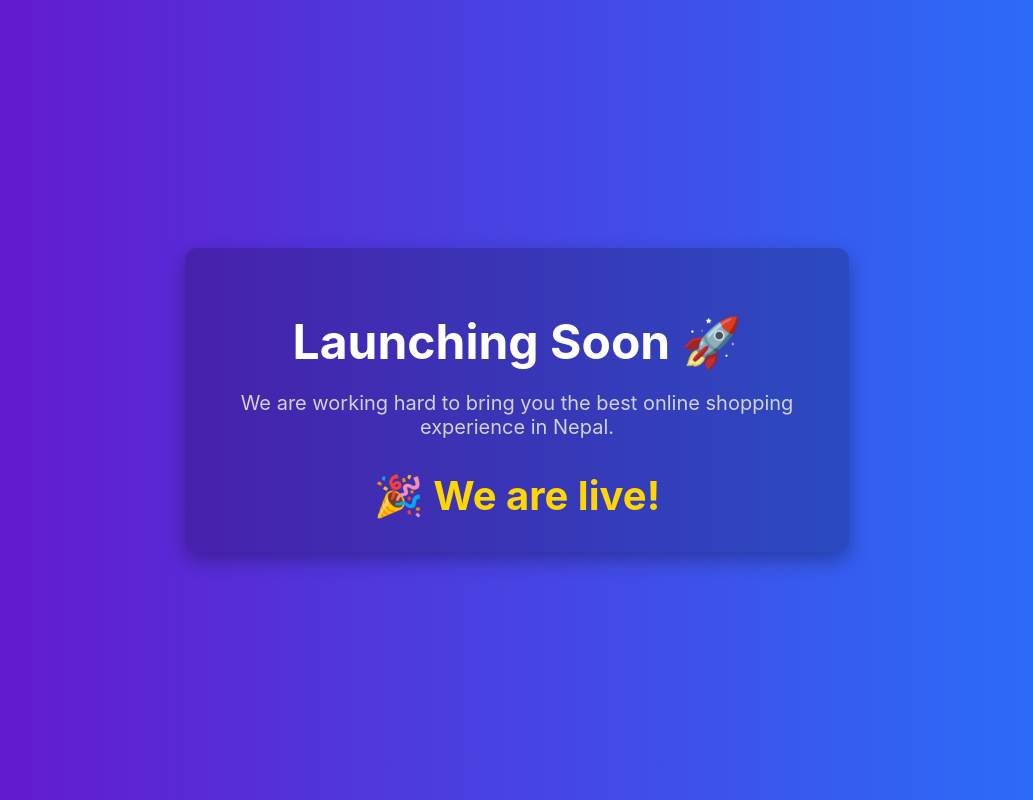
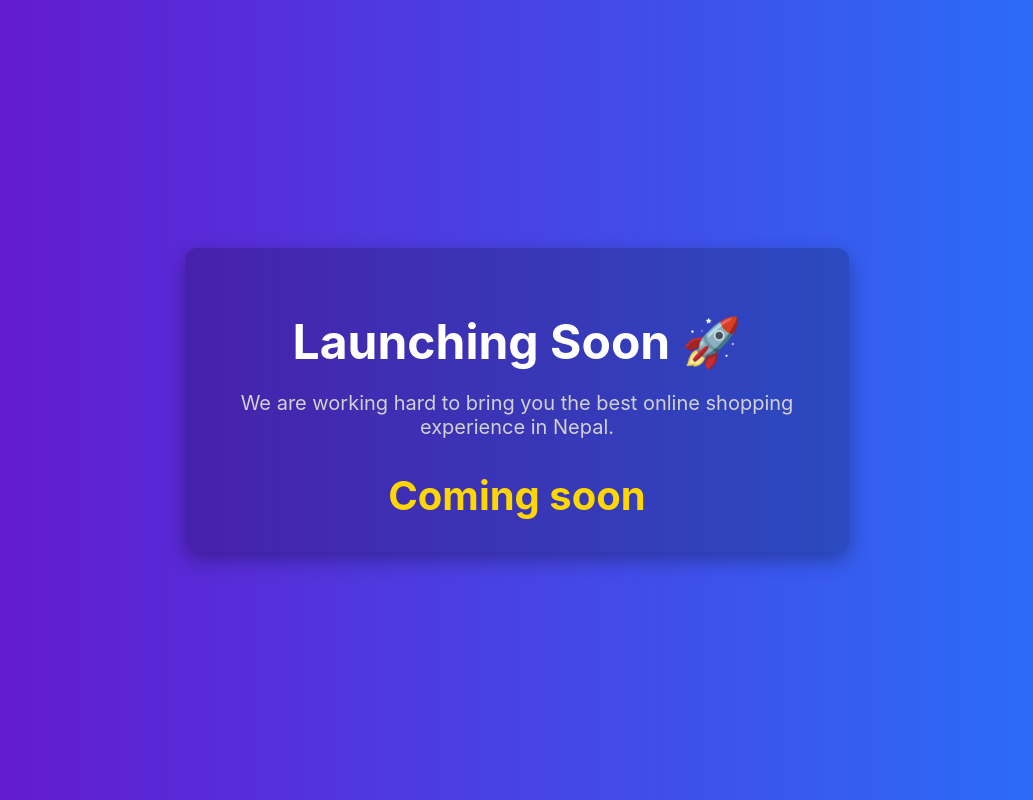
Before and after one commit to Forge-Labs-np/placeholder-eCommerce, a plain HTML site: page index.html in a window 1280 px wide. Shown: the whole page, without its empty margins (123-1156 px from the left). Drawn offline with Linux system fonts and the light colour scheme.

Commit message:
Change countdown message from 'We are live!' to 'Coming soon'

```diff
--- a/index.html
+++ b/index.html
@@ -71,7 +71,7 @@
         let diff = launchDate - currentTime;
 
         if (diff <= 0) {
-            countdownElement.innerHTML = "🎉 We are live!";
+            countdownElement.innerHTML = "Coming soon";
             return;
         }
 
```
